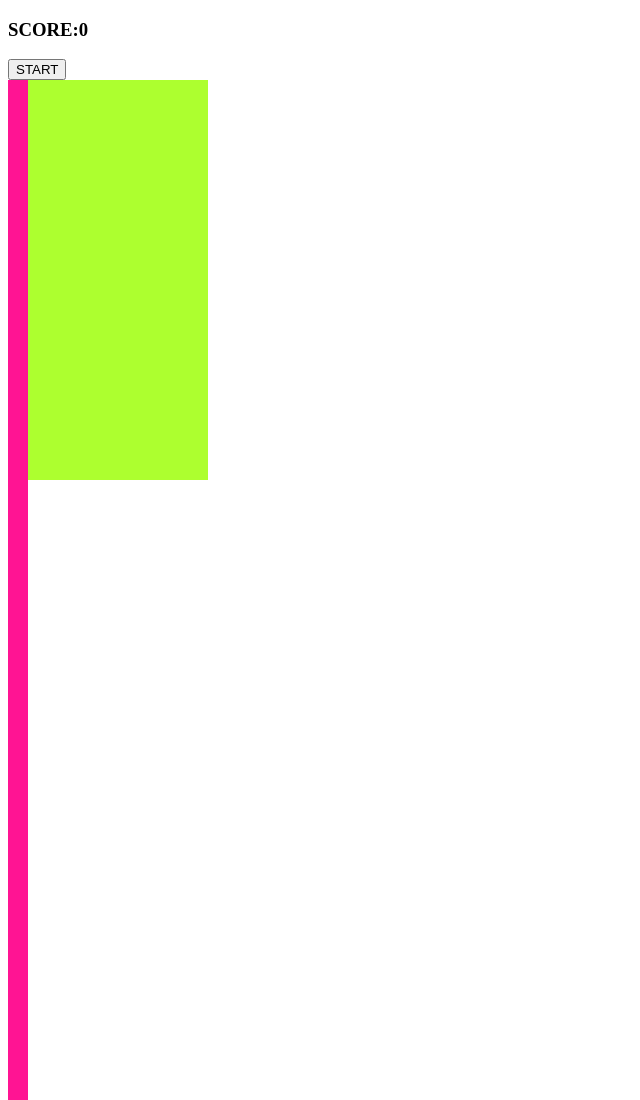
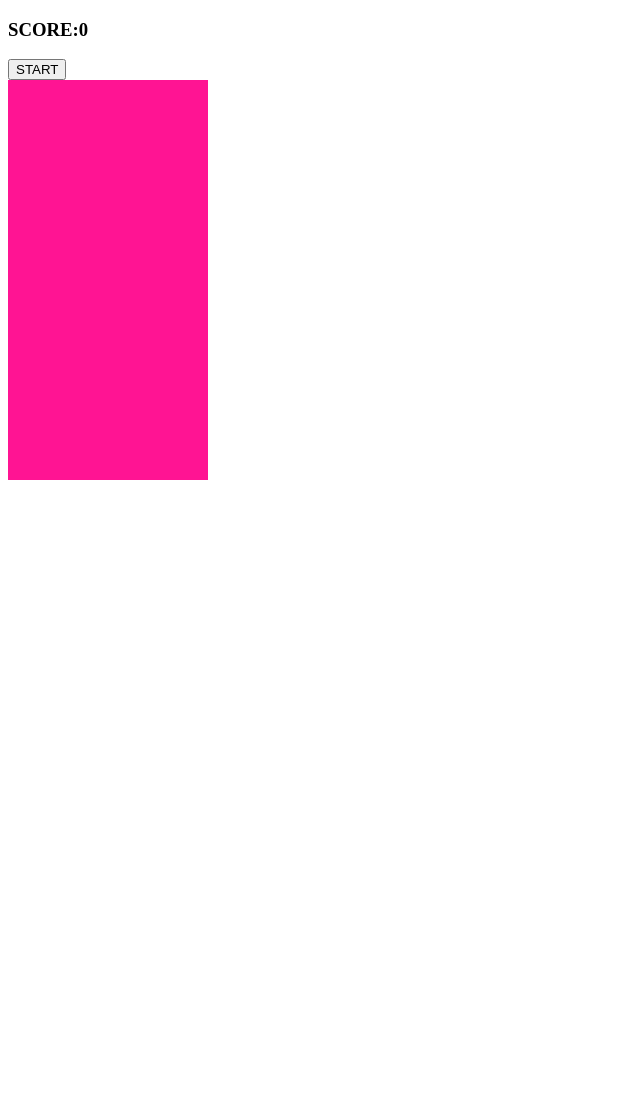
Before and after one commit to monifra/TETRIS, a plain HTML site: page index.html in a window 1280 px wide. Shown: the top 1100 px of the page, without its empty margins (0-640 px from the left). After the commit the page ends 800 px from the top, so only its background shows below. Drawn offline with Linux system fonts and the light colour scheme.

Commit message:
small changes in fies

```diff
--- a/index.html
+++ b/index.html
@@ -8,7 +8,7 @@
     </head>
     <body id="body">
         <h3>SCORE:<span id="score">0</span></h3>
-        <button id="start-button">START</button>
+        <button id="start-btn">START</button>
         <div id="layout" class="grid">
 
         </div>
--- a/js/app.js
+++ b/js/app.js
@@ -1,17 +1,29 @@
 //Wait until HTML is loaded
 document.addEventListener('DOMContentLoaded', ()=> {
+
     //variables
     let box;
-    let DIV_FOR_ONE_BOX;
+    let divForOneBox;
+    const WIDTH = 10;
+
+
     //selecting DOM elements
     const BODY = document.getElementById('body');
     const LAYOUT = document.getElementById('layout');
+    const GRID = document.querySelector('.grid');
+    const SCORE = document.getElementById('score');
+    const START_BUTTON = document.getElementById('start-btn');
+
     //Create basic visual game structure
     //Append 200 DIVS
     for(let i = 0; i<200; i++){
-        DIV_FOR_ONE_BOX = document.createElement('div');
-        LAYOUT.appendChild(DIV_FOR_ONE_BOX);
+        divForOneBox = document.createElement('div');
+        LAYOUT.appendChild(divForOneBox);
         // console.log('One box');
     }
 
+    //create all squares array after they are append to DOM
+    const ALL_SQUARES = Array.from(document.querySelectorAll('.grid div'));
+    console.log(ALL_SQUARES);
+
 });
--- a/styles/style.css
+++ b/styles/style.css
@@ -1,6 +1,8 @@
 .grid {
     width: 200px;
     height: 400px;
+    display: flex;
+    flex-wrap: wrap;
     background-color: greenyellow;
 }
 
```
Also changed, not shown: 1 other file.
